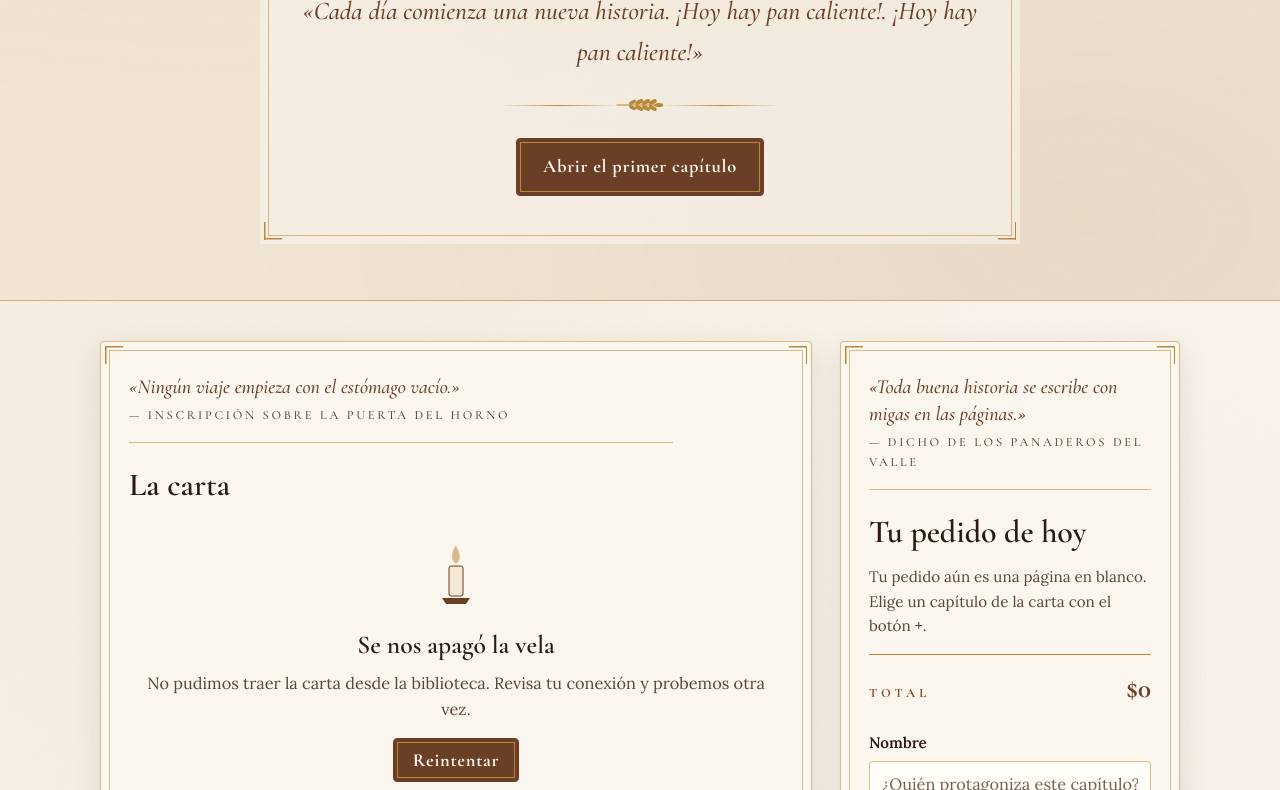
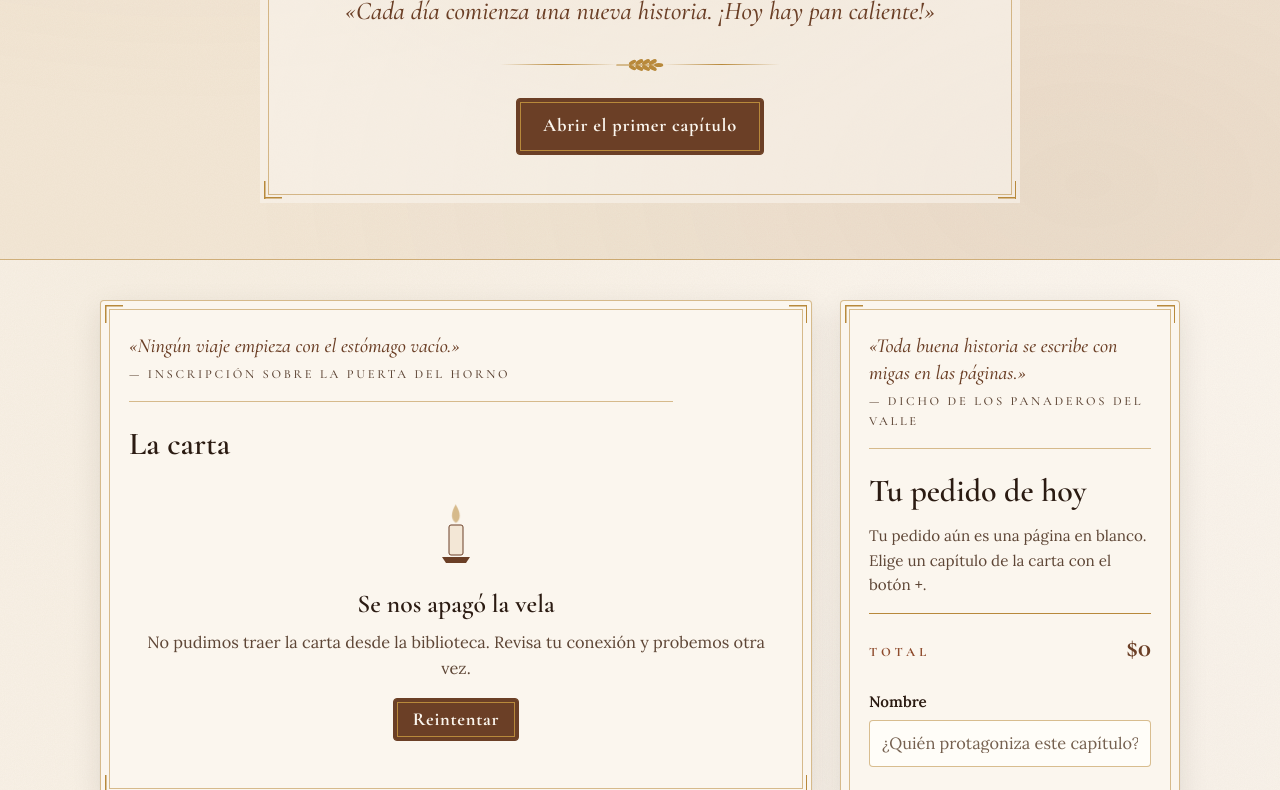
Before and after one commit to jsebastianBeltran2002/PENU-PANADERIA, a plain HTML site: page frontend/index.html in a window 1280 px wide. Shown: the part 490-1280 px from the top of the page. Drawn offline with nearby package versions, Linux system fonts and the light colour scheme; no server answers; a script that the page names is missing.

Commit message:
Revert "demo: cambio de texto del eslogan"
This reverts commit d7b3ff39e4777924920b72e606c73365ef4582d2.

```diff
--- a/frontend/index.html
+++ b/frontend/index.html
@@ -4,10 +4,10 @@
   <meta charset="utf-8">
   <meta name="viewport" content="width=device-width, initial-scale=1">
   <title>El Último Capítulo · Panadería y libros</title>
-  <meta name="description" content="El Último Capítulo, panadería y libros. Elige tu capítulo de la carta, pide en línea y recoge tu pan recién horneado entre las 6:00 a. m. y las 8:00 p. m. Cada día comienza una nueva historia. ¡Hoy hay pan caliente!. ¡Hoy hay pan caliente!.">
+  <meta name="description" content="El Último Capítulo, panadería y libros. Elige tu capítulo de la carta, pide en línea y recoge tu pan recién horneado entre las 6:00 a. m. y las 8:00 p. m. Cada día comienza una nueva historia. ¡Hoy hay pan caliente!.">
   <meta name="theme-color" content="#2B1B12">
   <meta property="og:title" content="El Último Capítulo · Panadería y libros">
-  <meta property="og:description" content="Cada día comienza una nueva historia. ¡Hoy hay pan caliente!. ¡Hoy hay pan caliente!. Pide en línea y recoge tu pan recién horneado.">
+  <meta property="og:description" content="Cada día comienza una nueva historia. ¡Hoy hay pan caliente!. Pide en línea y recoge tu pan recién horneado.">
   <meta property="og:type" content="website">
   <link rel="icon" href="favicon.svg" type="image/svg+xml">
   <link rel="preconnect" href="https://fonts.googleapis.com">
@@ -90,7 +90,7 @@
       <svg class="sello" viewBox="0 0 220 220" role="img" aria-label="Sello de El Último Capítulo: panadería y libros, desde 2026"><use href="#sello"/></svg>
       <p class="etiqueta">Panadería y libros</p>
       <h1>El Último Capítulo</h1>
-      <p class="eslogan">«Cada día comienza una nueva historia. ¡Hoy hay pan caliente!. ¡Hoy hay pan caliente!»</p>
+      <p class="eslogan">«Cada día comienza una nueva historia. ¡Hoy hay pan caliente!»</p>
       <div class="divisor" aria-hidden="true"><span></span><svg viewBox="0 0 24 64"><use href="#espiga"/></svg><span></span></div>
       <a class="boton" href="#carta">Abrir el primer capítulo</a>
     </div>
@@ -326,7 +326,7 @@
     <div class="pie-contenido">
       <div class="pie-marca">
         <svg class="pie-sello" viewBox="0 0 220 220" aria-hidden="true"><use href="#sello"/></svg>
-        <p class="pie-eslogan">«Cada día comienza una nueva historia. ¡Hoy hay pan caliente!. ¡Hoy hay pan caliente!»</p>
+        <p class="pie-eslogan">«Cada día comienza una nueva historia. ¡Hoy hay pan caliente!»</p>
       </div>
       <div>
         <h2 class="etiqueta">Horario</h2>
```
